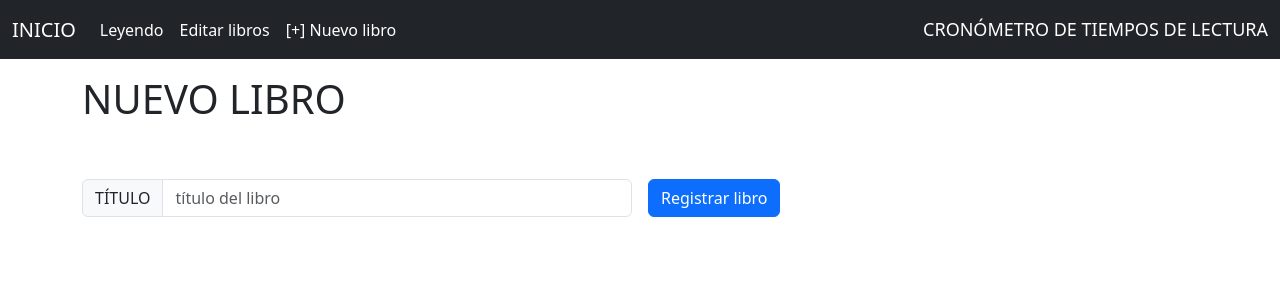
After one commit to jrc37-ai/read-timer, a Flask app: page /nuevolibro in a window 1280 px wide. The commit adds this page. Shown: the top 300 px of the page. Run offline with Flask 3, Linux system fonts and the light colour scheme.

Commit message:
Update with title adition

```diff
--- a/src/app.py
+++ b/src/app.py
@@ -6,5 +6,18 @@ app = Flask(__name__)
 def home():
     return render_template('index.html')
 
+@app.route("/editar")
+def editar():
+    return render_template('editar.html')
+
+@app.route("/nuevolibro")
+def nuevo_libro():
+    return render_template('nuevo-libro.html')
+
+@app.route("/leyendo", methods=['POST'])
+def leyendo():
+    titulo = request.form['book-title']
+    return render_template('index.html', resultado=f'El título del libro es: "{titulo}"')
+
 if __name__=="__main__":
     app.run(debug=True)
--- a/src/templates/base.html
+++ b/src/templates/base.html
@@ -19,6 +19,12 @@
               <li class="nav-item">
                 <a class="nav-link active" aria-current="page" href="/">Leyendo</a>
               </li>
+              <li class="nav-item">
+                <a class="nav-link active" aria-current="page" href="{{url_for('editar')}}">Editar libros</a>
+              </li>
+              <li class="nav-item">
+                <a class="nav-link active" aria-current="page" href="{{url_for('nuevo_libro')}}">[+] Nuevo libro</a>
+              </li>
             </ul>
             <span style="color:white; font-size:large;" class="navbar-text">
               CRONÓMETRO DE TIEMPOS DE LECTURA
--- a/src/templates/index.html
+++ b/src/templates/index.html
@@ -7,5 +7,8 @@
 <br>
 <br>
 
+<br>
+{{ resultado }}
+<br>
 
 {% endblock %}
--- /dev/null
+++ b/src/templates/nuevo-libro.html
@@ -0,0 +1,26 @@
+{% extends './base.html' %}
+
+{% block title %} Nuevo libro {% endblock %}
+
+{% block body %}
+
+<h1>NUEVO LIBRO</h1>
+<br>
+<br>
+<form class="row row-cols-lg-2 g-3 align-items-center" action="{{url_for('leyendo')}}" method="post">
+    <div class="col-12">
+      <label class="visually-hidden" for="booktitle">booktitle</label>
+      <div class="input-group">
+        <div class="input-group-text">TÍTULO</div>
+        <input  type="text" class="form-control" id="booktitle" name="book-title"
+                placeholder="título del libro"" required="required">
+      </div>
+    </div>
+
+    <div class="col-12">
+      <button type="submit" class="btn btn-primary">Registrar libro</button>
+    </div>
+</form>
+
+
+{% endblock %}
```
Also changed, not shown: src/templates/__muestra.html (added, +48 -0 lines), src/templates/boton.html (deleted, +0 -22 lines), src/templates/editar.html (added, +11 -0 lines), src/templates/lenguajes.html (deleted, +0 -32 lines), src/templates/otros.html (deleted, +0 -7 lines), src/templates/outliers.html (deleted, +0 -9 lines).
